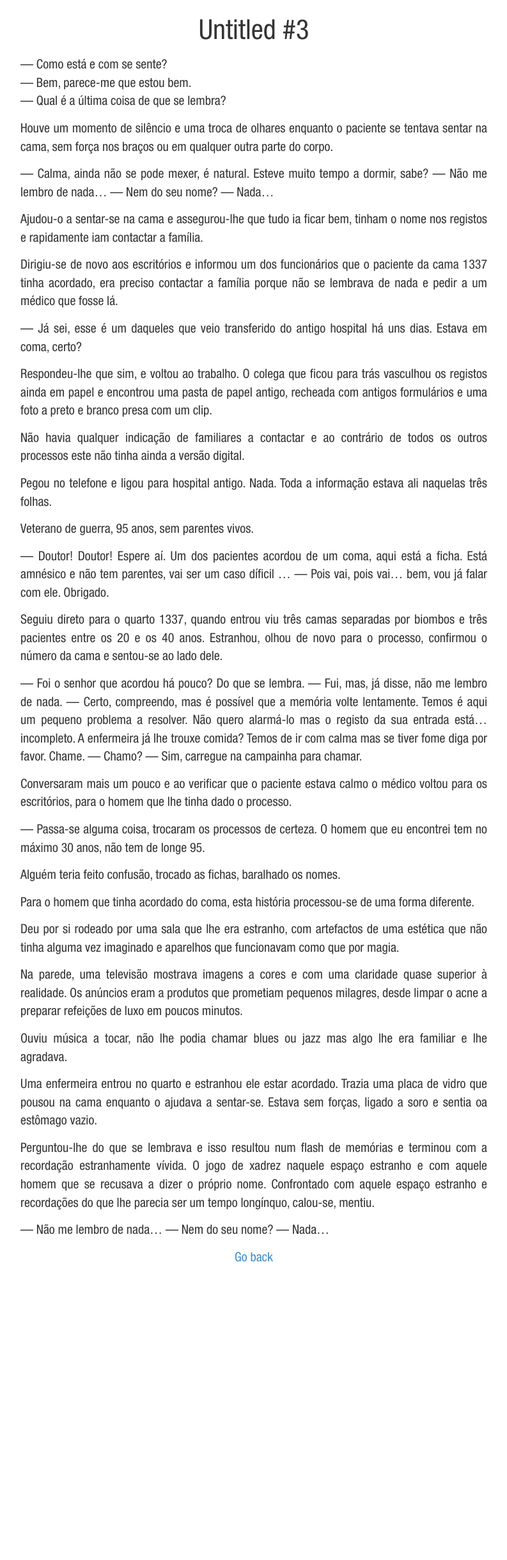
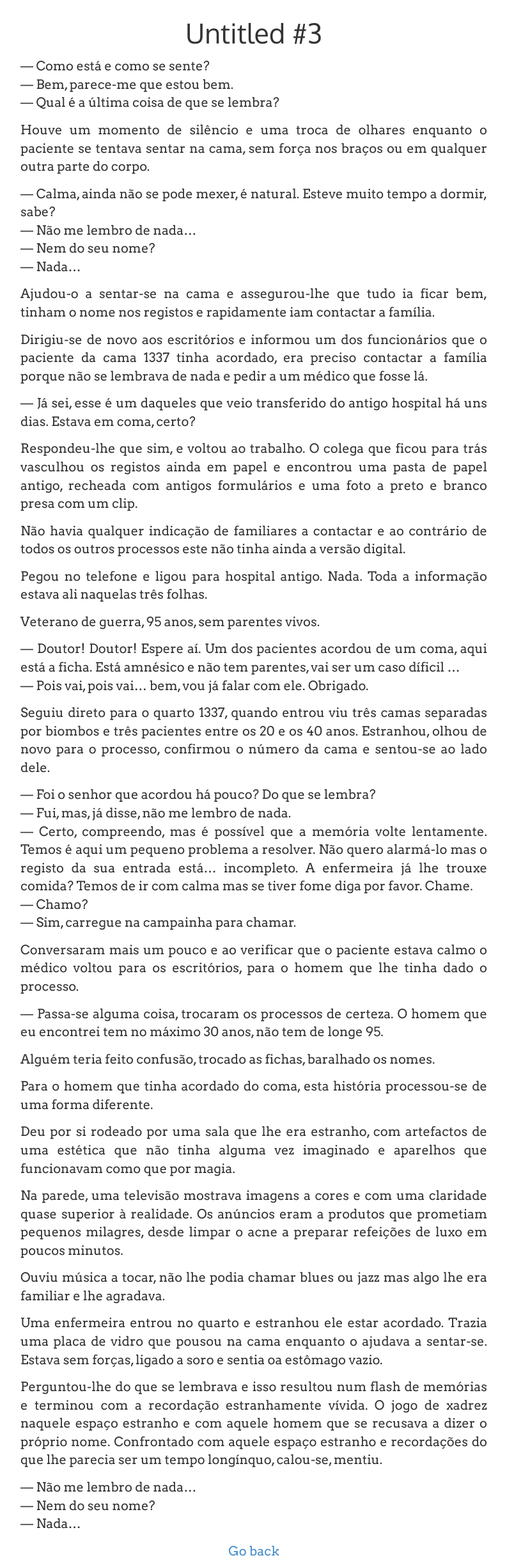
Before and after one commit to brunoamaral/the-untitled-series, a Jekyll site: the page built from _posts/2013-10-05-untitled-03.md, in a window 1280 px wide. Shown: the whole page at 64% size, without its empty margins (243-1036 px from the left). Built offline with Jekyll 4.4.1, drawn with Linux system fonts in a browser that asks for light colours; before the commit the page ends 1982 px from its top, so only the background shows below that.

Commit message:
new fonts and fixed type-os

```diff
--- a/_layouts/default.html
+++ b/_layouts/default.html
@@ -10,6 +10,9 @@
 
     <link href="{{ site.baseurl }}/assets/css/bootstrap.css" rel="stylesheet">
     <link href="{{ site.baseurl }}/assets/css/style.css" rel="stylesheet">
+
+    <link href='http://fonts.googleapis.com/css?family=Oxygen' rel='stylesheet' type='text/css'>
+    <link href='http://fonts.googleapis.com/css?family=Arvo:400,700' rel='stylesheet' type='text/css'>
 
     <!-- HTML5 shim and Respond.js IE8 support of HTML5 elements and media queries -->
     <!--[if lt IE 9]>
--- a/_posts/2013-10-05-untitled-03.md
+++ b/_posts/2013-10-05-untitled-03.md
@@ -4,7 +4,7 @@
 date:   2013-10-05 23:59:37
 categories:
 ---
-— Como está e com se sente?
+— Como está e como se sente?
 — Bem, parece-me que estou bem.
 — Qual é a última coisa de que se lembra?
 
@@ -34,7 +34,7 @@
 
 Seguiu direto para o quarto 1337, quando entrou viu três camas separadas por biombos e três pacientes entre os 20 e os 40 anos. Estranhou, olhou de novo para o processo, confirmou o número da cama e sentou-se ao lado dele.
 
-— Foi o senhor que acordou há pouco? Do que se lembra.
+— Foi o senhor que acordou há pouco? Do que se lembra?
 — Fui, mas, já disse, não me lembro de nada.
 — Certo, compreendo, mas é possível que a memória volte lentamente. Temos é aqui um pequeno problema a resolver. Não quero alarmá-lo mas o registo da sua entrada está… incompleto. A enfermeira já lhe trouxe comida? Temos de ir com calma mas se tiver fome diga por favor. Chame.
 — Chamo?
--- a/assets/css/style.css
+++ b/assets/css/style.css
@@ -1,4 +1,4 @@
-/* Fonts */
+/* Fonts *
 
 @font-face{
 	font-family: 'Helvetica Neue Lt Std Condensed';
@@ -14,8 +14,14 @@
 /**/
 
 /* HTML tags */
-body, p, h1, h2, h3, h4, h5, h6{
-	font-family: 'Helvetica Neue Lt Std Condensed', Helvetica, sans serif;
+h1, h2, h3, h4, h5, h6{
+	font-family: 'Oxygen', sans-serif;
+
+/*	font-family: 'Helvetica Neue Lt Std Condensed', Helvetica, sans serif;*/
+}
+
+body, p{
+	font-family: 'Arvo', serif;
 }
 
 /**/
```
